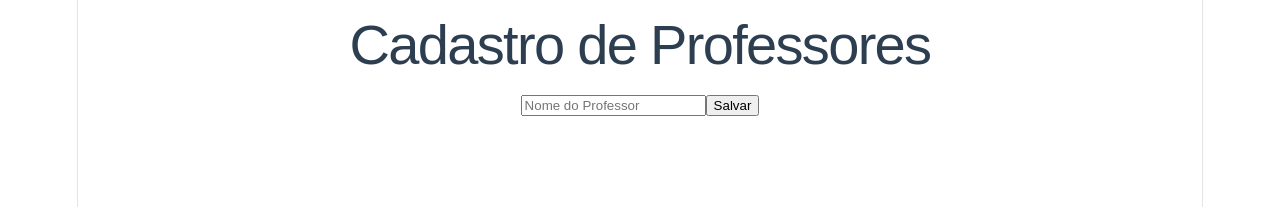
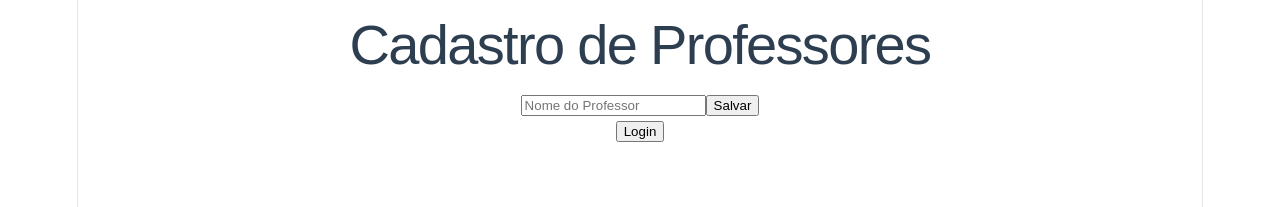
Before and after one commit to GuilhermeeCarvalho/Acesso-de-alunos-creche-, a React (Vite) app in the folder frontend/: page /cadastro-professor in a window 1280 px wide. Shown: the top 207 px of the page. Built offline with nearby package versions, Linux system fonts and the light colour scheme.

Commit message:
adicionado botão para acesso login professores

```diff
--- a/frontend/src/pages/cadastro-professor.jsx
+++ b/frontend/src/pages/cadastro-professor.jsx
@@ -1,4 +1,5 @@
 import React from 'react';
+import { Link } from 'react-router-dom';
 
 function CadastroProfessor() {
   return (
@@ -8,6 +9,9 @@
         <input type="text" placeholder="Nome do Professor" />
         <button type="submit">Salvar</button>
       </form>
+      <Link to="/login">
+        <button type="button">Login</button>
+      </Link>
     </div>
   );
 }
```
